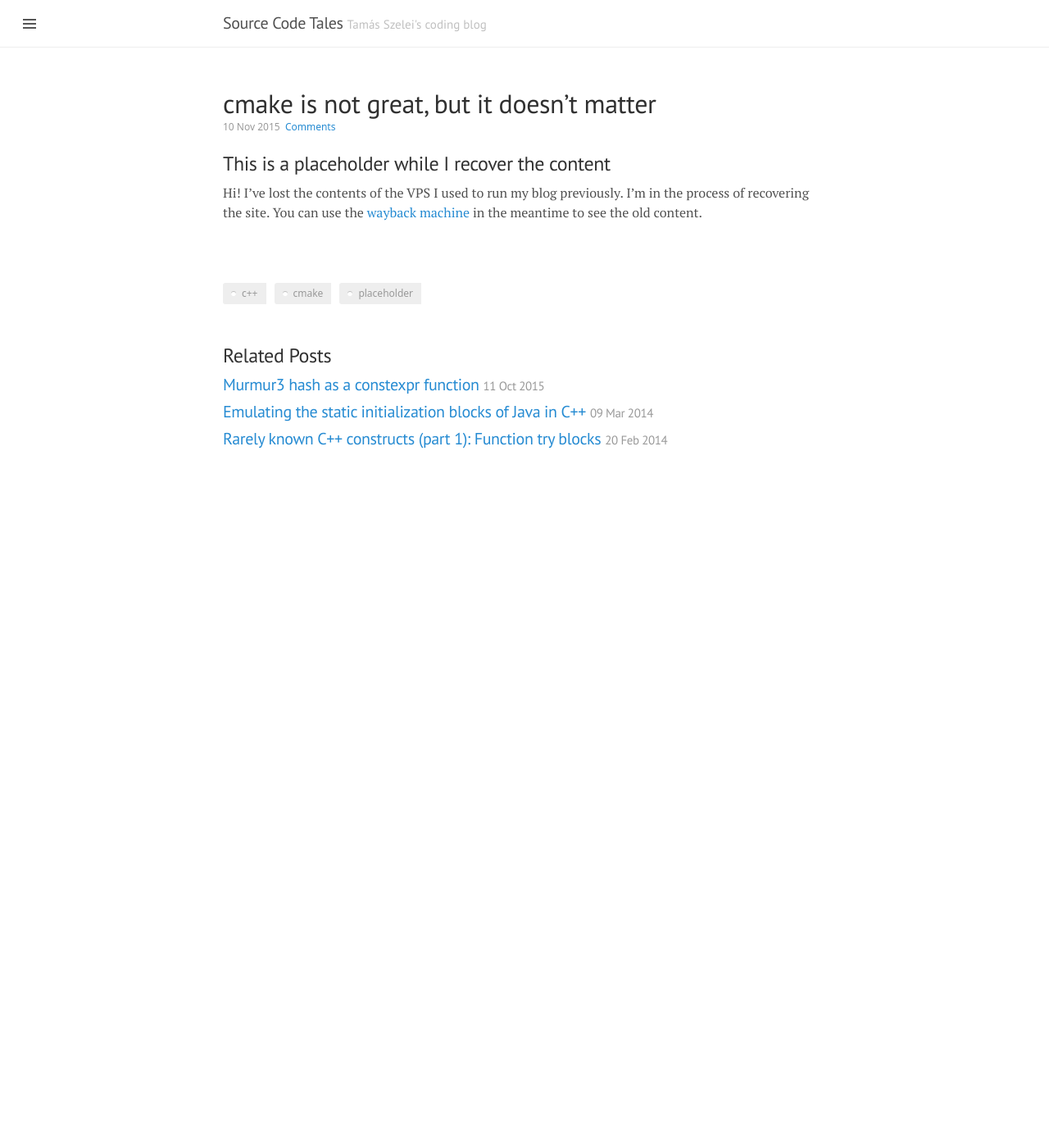
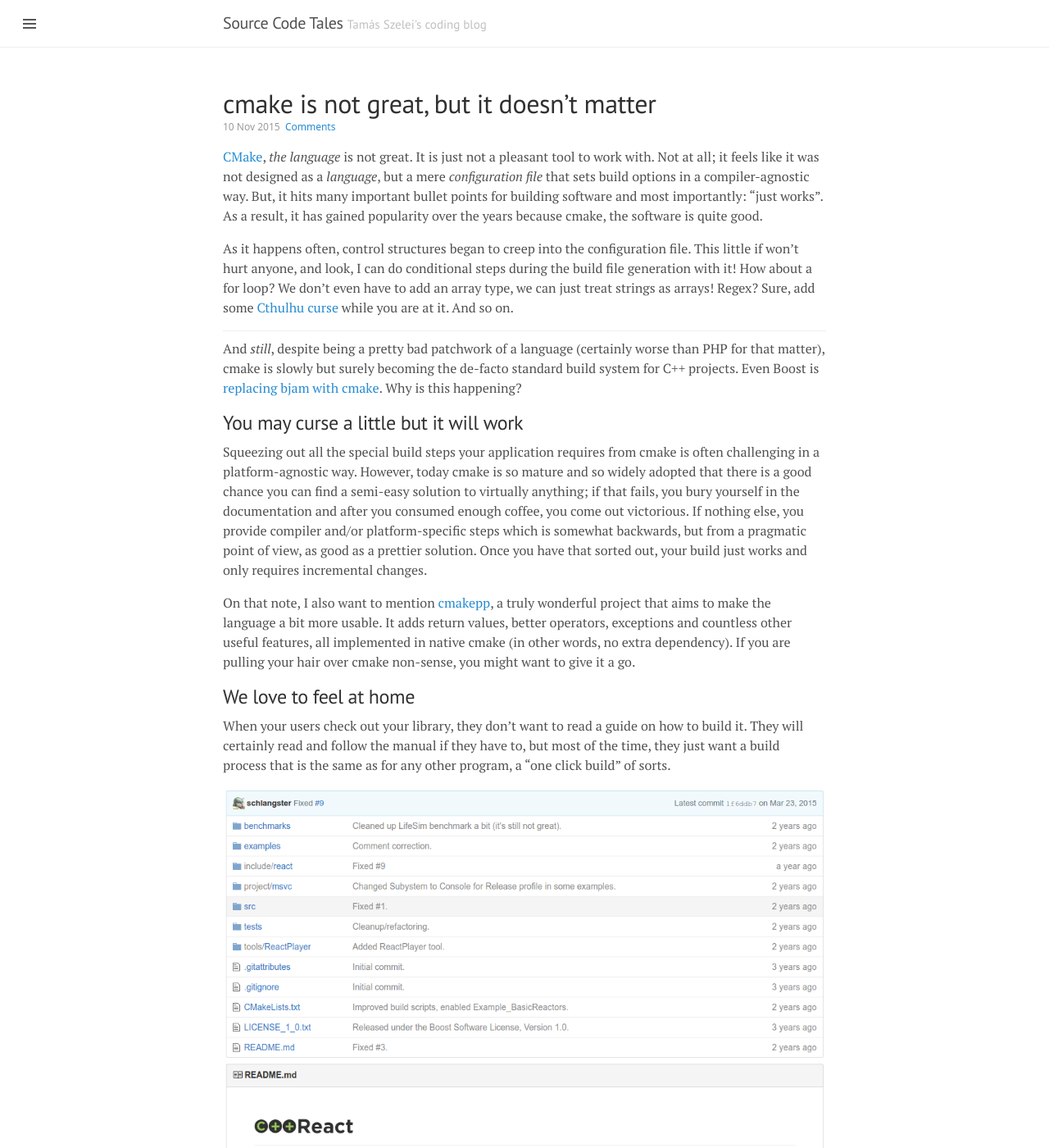
Before and after one commit to sztomi/sztomi.github.io, a Jekyll site: the page built from _posts/2015-11-10-cmake-is-not-great.md, in a window 1280 px wide and 1400 px high. Shown: the whole window at 82% size. Built offline with Jekyll 4.4.1, drawn with Linux system fonts in a browser that asks for light colours; comment, search, counter and statistics services are not loaded; some of the changed text lies outside the part shown.

Commit message:
Transferred cmake-is-not-great

```diff
--- a/_posts/2015-11-10-cmake-is-not-great.md
+++ b/_posts/2015-11-10-cmake-is-not-great.md
@@ -4,11 +4,51 @@ title: cmake is not great, but it doesn’t matter
 author: Tamás Szelei
 github_link:
 slug: cmake-is-not-great
-tags: c++ cmake placeholder
+tags: c++ cmake
 disqus_page_id: szeleime/cmake_is_not_great_but_it_doesn8217t_matter
 ---
 
-## This is a placeholder while I recover the content
+[CMake](http://cmake.org), *the language* is not great. It is just not a pleasant tool to work with. Not at all; it feels like it was not designed as a *language*, but a mere *configuration file* that sets build options in a compiler-agnostic way. But, it hits many important bullet points for building software and most importantly: “just works”. As a result, it has gained popularity over the years because cmake, the software is quite good.
 
-Hi! I've lost the contents of the VPS I used to run my blog previously. I'm in the process of
-recovering the site. You can use the [wayback machine](https://web.archive.org/web/20160310013921/http://szelei.me/) in the meantime to see the old content.
+As it happens often, control structures began to creep into the configuration file. This little if won’t hurt anyone, and look, I can do conditional steps during the build file generation with it! How about a for loop? We don’t even have to add an array type, we can just treat strings as arrays! Regex? Sure, add some [Cthulhu curse](http://stackoverflow.com/a/1732454/140367) while you are at it. And so on.
+
+-----
+
+And *still*, despite being a pretty bad patchwork of a language (certainly worse than PHP for that matter), cmake is slowly but surely becoming the de-facto standard build system for C++ projects. Even Boost is [replacing bjam with cmake](http://rrsd.com/blincubator.com/tools_cmak/). Why is this happening?
+
+## You may curse a little but it will work
+
+Squeezing out all the special build steps your application requires from cmake is often challenging in a platform-agnostic way. However, today cmake is so mature and so widely adopted that there is a good chance you can find a semi-easy solution to virtually anything; if that fails, you bury yourself in the documentation and after you consumed enough coffee, you come out victorious. If nothing else, you provide compiler and/or platform-specific steps which is somewhat backwards, but from a pragmatic point of view, as good as a prettier solution. Once you have that sorted out, your build just works and only requires incremental changes.
+
+On that note, I also want to mention [cmakepp](https://github.com/toeb/cmakepp), a truly wonderful project that aims to make the language a bit more usable. It adds return values, better operators, exceptions and countless other useful features, all implemented in native cmake (in other words, no extra dependency). If you are pulling your hair over cmake non-sense, you might want to give it a go.
+
+## We love to feel at home
+
+When your users check out your library, they don’t want to read a guide on how to build it. They will certainly read and follow the manual if they have to, but most of the time, they just want a build process that is the same as for any other program, a “one click build” of sorts.
+
+![Screenshot of a project using CMake on
+Github](/public/img/cmake-is-not-great/cppreact_screenshot.png)
+
+They don’t want to find out which script to call (bootstrap.sh? configure.sh? build.sh? what if more than one is present?), install weird python modules or have a very specific minor release of autotools just to be able to build.  CMake “feels like home”. Your users can, most of time, just look at the source tree, realize that it uses cmake and do an out-of-source build from muscle memory. If there is a missing dependency, CMake will let them know in a very civillised (to the point) error message. The wider the adoption, the more this becomes natural and desired.
+
+CMake is becoming the lingua franca of builds, and we, users, want a lingua franca badly. Any lingua franca, if not unusably complicated will do (autotools, for example failed that point).
+
+As a side note, a huge percentage of the popularity of Github probably comes from this desire. Github encourages a specific “feel” for projects and this not only benefits the site brand, but also the users; the barrier of entry for any project on Github is lower when they look and feel the same.
+
+## Ticket to ride
+
+cmake also provides an interface for tooling that nothing else really does. IDEs can gather information about the structure of a project; powerful source code analysis tools from the clang extras can get the compilation flags from the compilation databases. cmake became a sort of portable project format, too: [QtCreator](http://www.qt.io/ide), [CLion](https://www.jetbrains.com/clion/#cmakeSupport), [KDevelop](https://www.kdevelop.org) and probably many others support it[^1]. All in all, using CMake already opens the door to many important development tools.
+
+## Why it doesn’t matter
+
+Joel Spolsky writes in the Duct Tape Programmer:
+
+<p class="message">
+Jamie Zawinski is what I would call a duct-tape programmer. And I say that with a great deal of respect. He is the kind of programmer who is hard at work building the future, and making useful things so that people can do stuff. He is the guy you want on your team building go-carts, because he has two favorite tools: duct tape and WD-40. And he will wield them elegantly even as your go-cart is careening down the hill at a mile a minute. This will happen while other programmers are still at the starting line arguing over whether to use titanium or some kind of space-age composite material that Boeing is using in the 787 Dreamliner.
+
+When you are done, you might have a messy go-cart, but it’ll sure as hell fly.
+</p>
+
+CMake is good enough for what it does and it’s a tool that ships your software. That is what matters.
+
+[^1]: “Support” here means that they can interact directly with the cmake file and don’t require a generated IDE-specific project files.
```
Also changed, not shown: _posts/2014-02-07-code-generator.md (+1 -1 lines), public/img/cmake-is-not-great/cppreact_screenshot.png (added).
